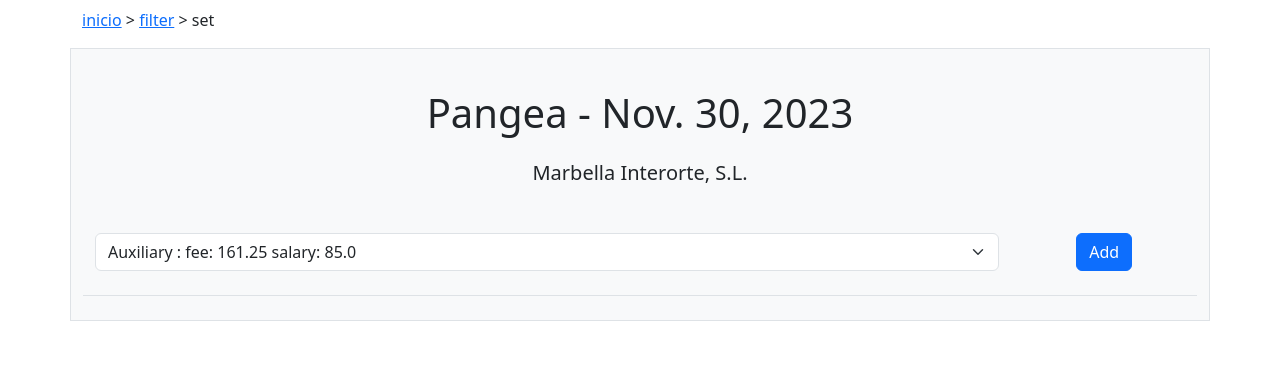
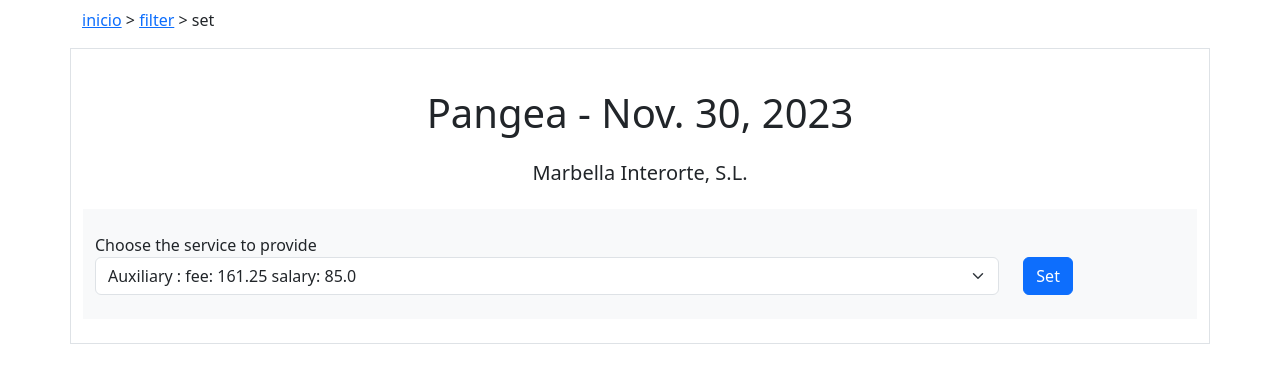
Before and after one commit to fersie7e/sie7e, a Django app: page /security/set/2 in a window 1280 px wide. Shown: the part 56-439 px from the top of the page. Run offline with Django 4.2, Linux system fonts and the light colour scheme; data comes from the database, SQL or seed files in the repository; both versions use the stored data as it was after the commit.

Commit message:
changed forms interface

```diff
--- a/security/templates/security/set.html
+++ b/security/templates/security/set.html
@@ -5,17 +5,18 @@
         <div class="row text-start mt-2">
             <p><a href="{% url 'index' %}">inicio</a> > <a href="{% url 'filtershift' editshift.date %}">filter</a> > set</p>
         </div>
-        <div class="col p-4 bg-light border">
+        <div class="col p-4 border">
             <div class="row">
                 <!-- UPDATE/ADD EMPLOYEES SHIFT SECTION -->
                 {% if edit %}
                     <h1 class="p-3"> {{editshift.venue}} - {{editshift.date}}</h1>
                     <h5 class="px-3 pb-3">{{editshift.shift_provider.name}}</h5>
                     {% if not service_selected %}
-                        <form action="{% url 'setservice' editshift.id %}" method="post">
+                        <form class="bg-light text-start" action="{% url 'setservice' editshift.id %}" method="post">
                             {% csrf_token %}
-                            <div class="row form-group pt-4 pb-2 border-bottom">
+                            <div class="row form-group pt-4 pb-2">
                                 <div class="col-sm-10">
+                                    <label for="service">Choose the service to provide</label>
                                     <select class="form-select mb-3" name="service">
                                         {% for service in services %}
                                             <option value="{{service.id}}">{{service.name}} : {{service.servicefee}}</option>
@@ -24,21 +25,42 @@
                                 </div>
 
                                 <div class="col-sm-2">
-                                    <button type="submit" class="btn btn-primary">Add</button>
+                                    <button type="submit" class="btn btn-primary mt-4">Set</button>
                                 </div>
                             </div>
                         </form>
                     {% else %}
 
                         <h6 class="px-3 pb-3">Service : {{editshift.service_provided.name}}</h6>
-                        <h6 class="px-3 pb-3 border-bottom">{{editshift.service_provided.servicefee}}</h6>
+                        <h6 class="px-3 pb-3">{{editshift.service_provided.servicefee}}</h6>
                     {% endif%}
 
                     {% if service_selected %}
+                        <form class="bg-light border" action="{% url 'addemployee' editshift.id %}" method="post">
+                            {% csrf_token %}
+                            <div class="row form-group pt-4 pb-2 text-start">
+                                <div class="col-sm-10">
+                                    <label for="employee">Choose the employee to add to the shift</label>
+                                    <select class="form-select mb-3" name="employee">
+                                        {% for employee in not_working %}
+                                            <option value="{{employee.id}}">{{employee.first_name}} {{employee.last_name}}</option>
+                                        {% endfor %}
+                                    </select>
+
+                                </div>
+                                <div class="col-sm-2">
+                                    {% if not_working %}
+                                        <button type="submit" class="btn btn-primary mt-4">Add</button>
+                                    {% else %}
+                                        <button type="submit" class="btn btn-primary mt-4" disabled>Add</button>
+                                    {% endif %}
+                                </div>
+                            </div>
+                        </form>
                         <div class="row">
                         {% for employee in working %}
                             <div class="col-md-3 my-3">
-                                <div class="card text-center bg-white">
+                                <div class="card text-center bg-white shadow">
                                     <div class="card-body">
                                         <h6 class="card-title">{{employee.first_name}} {{employee.last_name}}</h6>
                                         <a href="{% url 'deleteemployeeshift' editshift.id employee.id %}" class="btn btn-primary">Delete</a>
@@ -47,27 +69,7 @@
                             </div>
                         {% endfor %}
                         </div>
-                        <form action="{% url 'addemployee' editshift.id %}" method="post">
-                            {% csrf_token %}
-                            <div class="row form-group pt-4 pb-2 border-top">
-                                <div class="col-sm-10">
-                                    <select class="form-select mb-3" name="employee">
-                                        {% for employee in not_working %}
-                                            <option value="{{employee.id}}">{{employee.first_name}} {{employee.last_name}}</option>
-                                        {% endfor %}
-                                    </select>
 
-                                </div>
-
-                                <div class="col-sm-2">
-                                    {% if not_working %}
-                                        <button type="submit" class="btn btn-primary">Add</button>
-                                    {% else %}
-                                        <button type="submit" class="btn btn-primary" disabled>Add</button>
-                                    {% endif %}
-                                </div>
-                            </div>
-                        </form>
                     {% endif%}
                 {% endif %}
             </div>
```
Also changed, not shown: security/templates/security/filter.html (+11 -12 lines), db.sqlite3.
